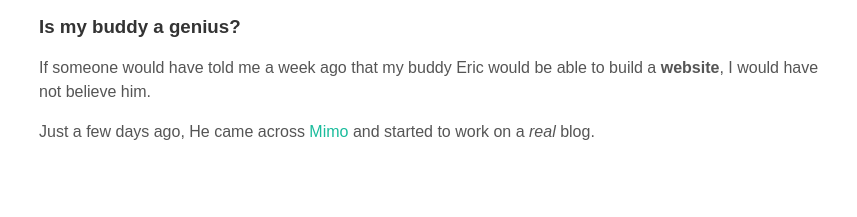
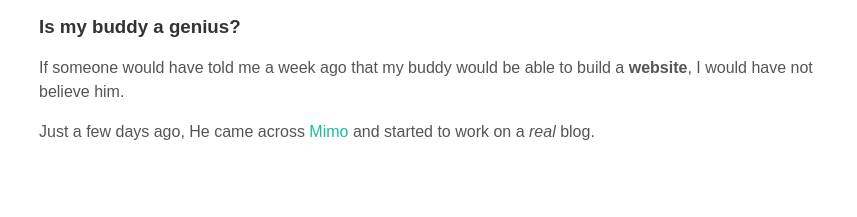
Before and after one commit to ShiftedReality007/shiftedreality007.github.io, a plain HTML site: page index.html in a window 1280 px wide. Shown: the part 318-535 px from the top of the page, 201-1058 px from the left. Drawn offline with Linux system fonts and the light colour scheme; a web font is replaced by a local one.

Commit message:
Update index.html

```diff
--- a/index.html
+++ b/index.html
@@ -23,7 +23,7 @@
         <p class="post-date">Today</p>
         <h3 class="post-title">Is my buddy a genius?</h3>
         <div class="post-content">
-        <p>If someone would have told me a week ago that my buddy Eric would be
+        <p>If someone would have told me a week ago that my buddy would be
           able to build a <strong>website</strong>, I would have not believe him.</p>
         <p>Just a few days ago, He came across <a href="https://getmimo.com">
           Mimo</a> and started to work on a <em>real</em> blog.</p>
```
